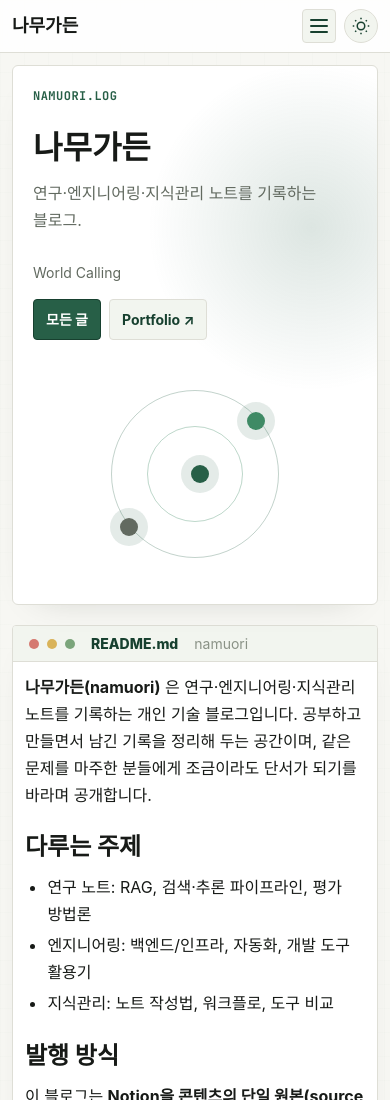
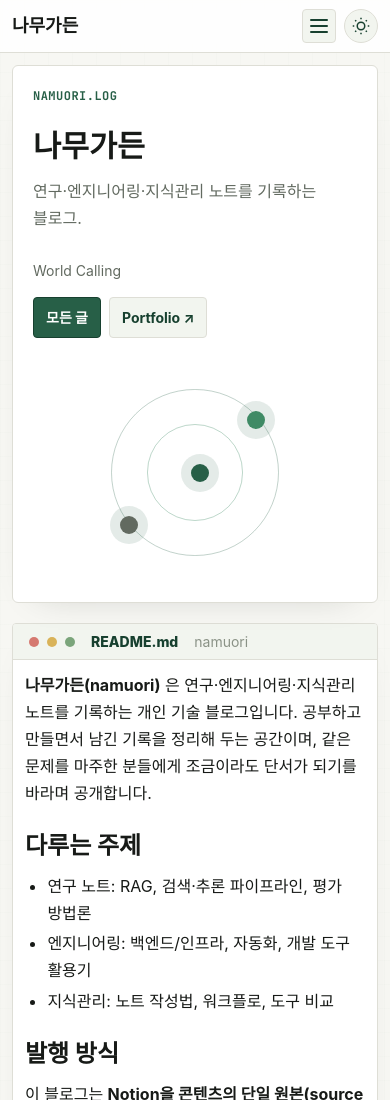
Before and after one commit to NAMUORI00/yskim-blog, an Astro site: page / in a window 390 px wide. Shown: the top 1100 px of the page. Built offline with nearby package versions, Linux system fonts and the light colour scheme; Astro itself is replaced by a stand-in of ours; some packages are replaced by stand-ins of ours; a web font is replaced by a local one.

Commit message:
fix: keep home hero within design rules

```diff
--- a/static/css/site.css
+++ b/static/css/site.css
@@ -524,9 +524,7 @@ body.theme-dark .theme-icon-moon {
   margin-bottom: var(--space-5);
   padding: var(--space-7);
   overflow: hidden;
-  background:
-    radial-gradient(circle at 82% 30%, color-mix(in srgb, var(--accent) 16%, transparent), transparent 34%),
-    var(--panel);
+  background: var(--panel);
   border: 1px solid var(--line);
   border-radius: var(--radius-md);
   box-shadow: var(--shadow-soft);
@@ -544,7 +542,7 @@ body.theme-dark .theme-icon-moon {
   margin: 0;
   color: var(--heading);
   font-family: var(--font-serif);
-  font-size: clamp(2rem, 4vw, 4.2rem);
+  font-size: 3.25rem;
   line-height: 1.05;
 }
 
@@ -1811,6 +1809,10 @@ body.theme-dark .chroma .s {
     margin-top: var(--space-2);
   }
 
+  .home-hero h1 {
+    font-size: 2.75rem;
+  }
+
   .hero-readme h1,
   .page-heading h1,
   .page-header h1,
@@ -1837,6 +1839,10 @@ body.theme-dark .chroma .s {
     grid-template-columns: 1fr;
     min-height: auto;
     padding: var(--space-5);
+  }
+
+  .home-hero h1 {
+    font-size: 2.25rem;
   }
 
   .home-hero__signal {
@@ -2062,6 +2068,10 @@ body.theme-dark .chroma .s {
     padding: var(--space-3) var(--space-3) var(--space-7);
   }
 
+  .home-hero h1 {
+    font-size: 1.9rem;
+  }
+
   /* Knowledge graph is decorative — hide it to keep the phone layout clean. */
   .sidebar-graph-card {
     display: none;
```
Also changed, not shown: tests/home-archive-structure.test.mjs (+28 -2 lines).
